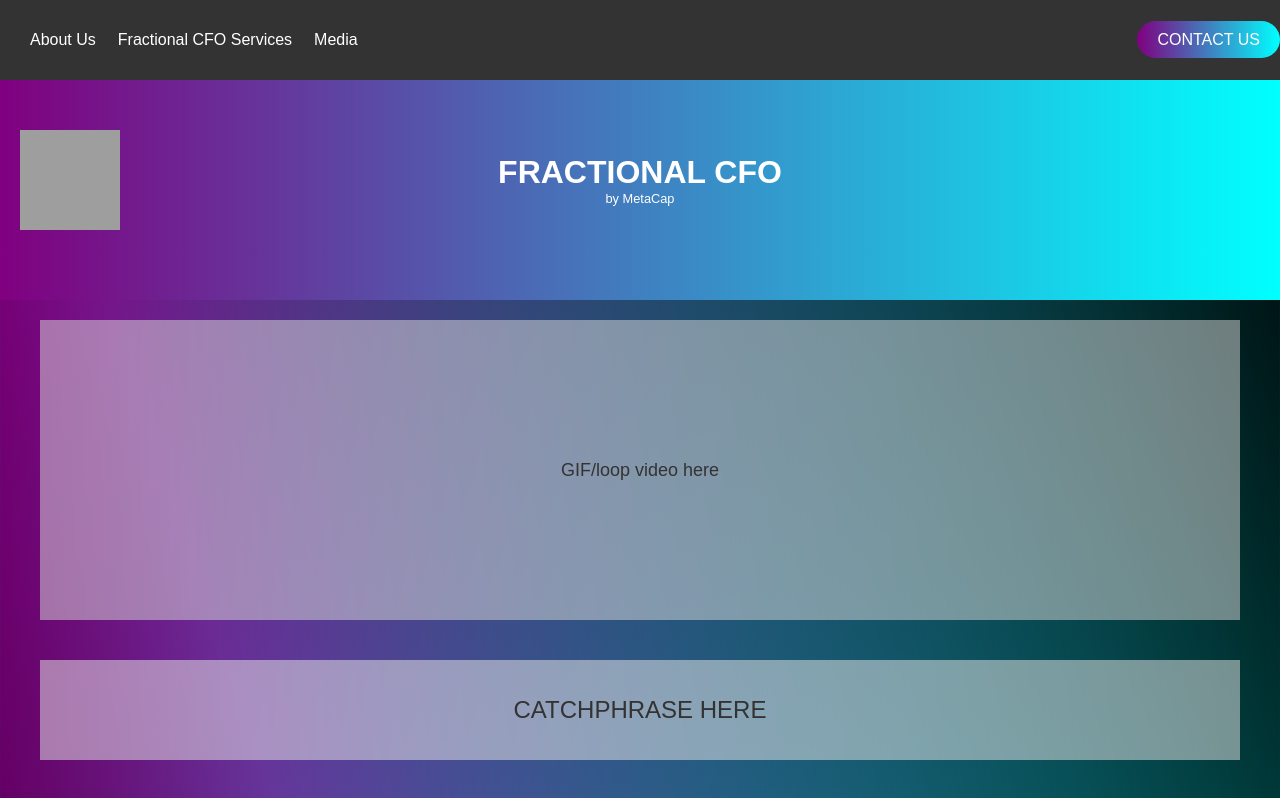
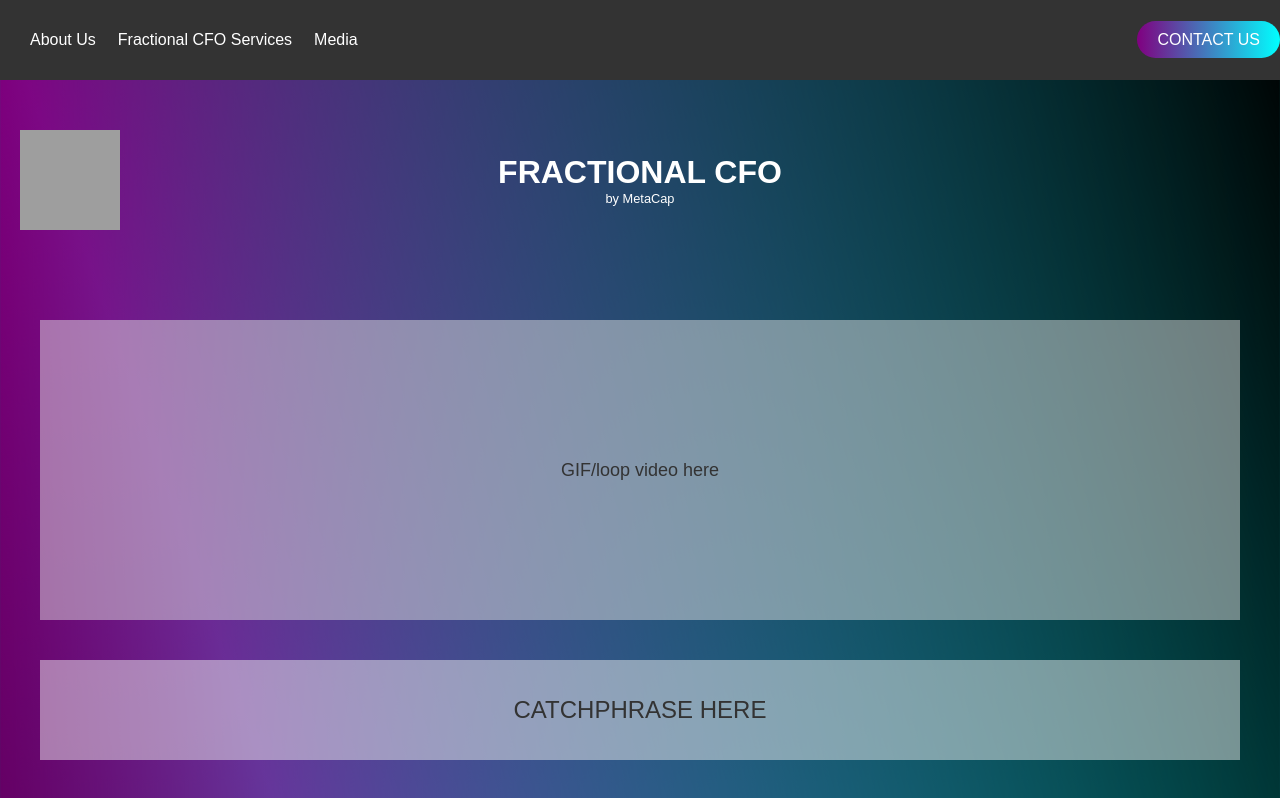
Before and after one commit to MetaCapFin/fractional-cfo-main., a Next.js app: page / in a window 1280 px wide. Shown: the top 798 px of the page. Built offline with nearby package versions, Linux system fonts and the light colour scheme; grey boxes are pictures that could not be loaded.

Commit message:
Update styles.css

```diff
--- a/public/styles.css
+++ b/public/styles.css
@@ -66,12 +66,10 @@ header {
     box-shadow: 0 0 10px rgba(0, 255, 255, 0.7);
 }
 
-/* Updated CSS for SubHeader */
 .sub-header {
     display: flex;
     align-items: center;
     padding: 20px;
-    background: linear-gradient(to right, purple, cyan);
     margin-top: 60px; /* Adjusted for fixed header */
     margin-bottom: 20px;
     height: 200px; /* Adjust height as needed */
```
